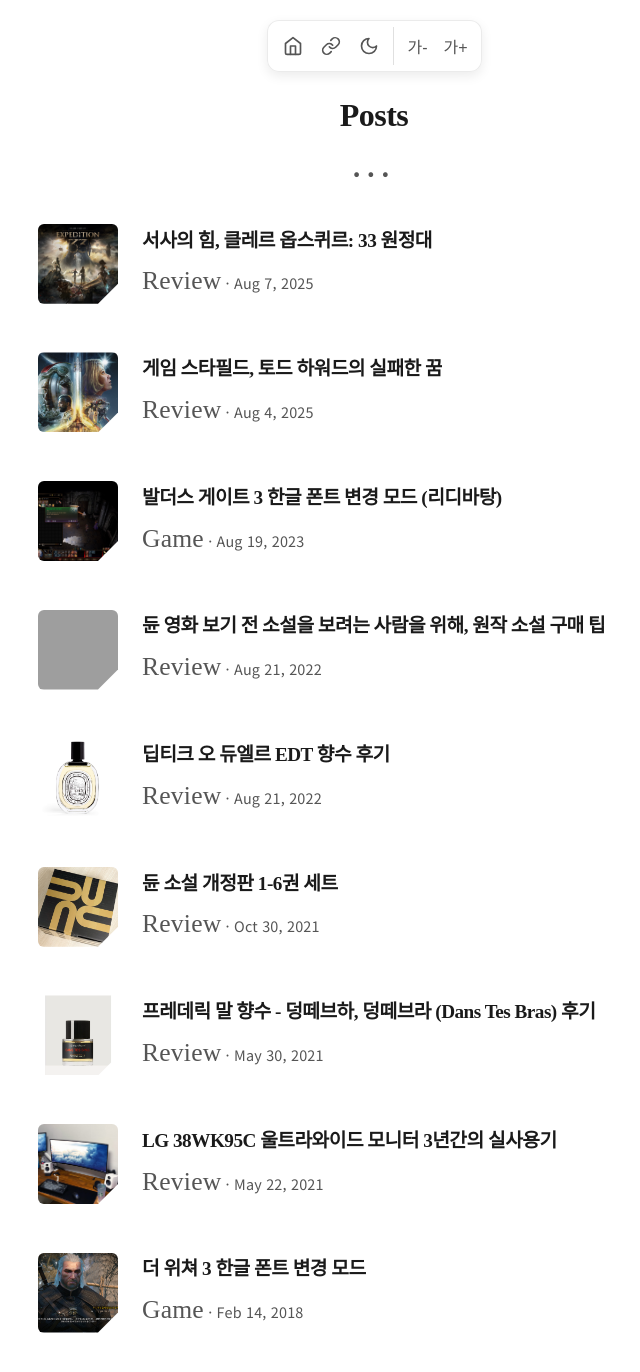
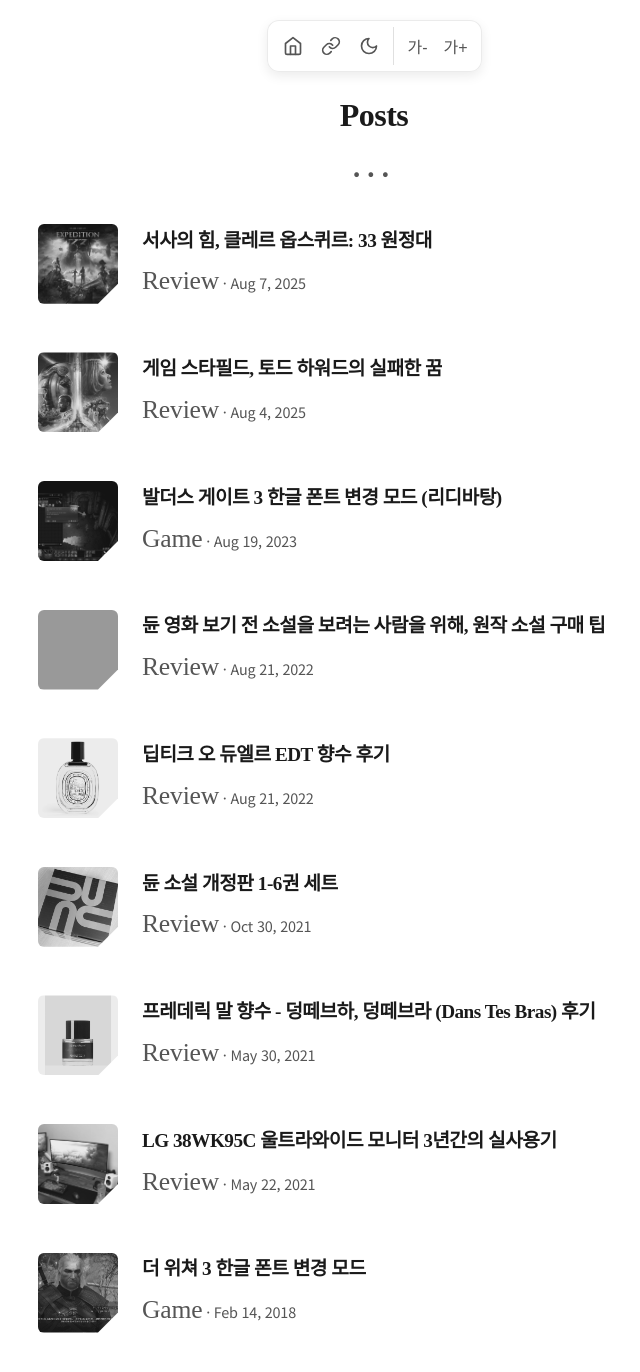
Before and after one commit to Kuax-Meat/blog, a Jekyll site: the page built from index.md, in a window 1280 px wide and 1400 px high. Shown: the top 1372 px of the window, without its empty margins (266-906 px from the left). Built offline with Jekyll 4.4.1, drawn with Linux system fonts in a browser that asks for light colours; some web fonts are replaced; grey boxes are pictures that could not be loaded.

```diff
--- a/_config.yml
+++ b/_config.yml
@@ -7,6 +7,7 @@
 url: "https://blog.kuax.org" # 실제 서비스될 블로그 주소
 timezone: Asia/Seoul
 asset-url: /assets
+livereload: true
 collections:
   posts:
     output: true
--- a/assets/css/style.css
+++ b/assets/css/style.css
@@ -43,7 +43,7 @@
     background-color: var(--bg-color);
     color: var(--text-color);
     line-height: 1.8;
-    letter-spacing: 0.2px;
+    letter-spacing: -0.2px;
     margin: 0;
     padding: 20px 20px;
     transition: background-color 0.3s, color 0.3s;
@@ -61,7 +61,7 @@
     margin-top: 30px;
     padding: 0;
     font-family: var(--category-font);
-    font-weight: 500;
+    font-weight: 400;
     font-size: 2.0rem;
     color: var(--accent-color);
     line-height: -0.3;
@@ -222,6 +222,13 @@
     border-radius: 4px;
     /* 이미지 모서리를 둥글게 처리 */
     clip-path: polygon(0 0, 100% 0, 100% calc(100% - 20px), calc(100% - 20px) 100%, 0 100%);
+    filter: grayscale() contrast(0.85);
+    transition: filter 0.4s ease;
+}
+
+article img:hover {
+    filter: grayscale(0) contrast(1);
+    transition: filter 0.4s ease;
 }
 
 /* --- [추가] 본문 링크 스타일 --- */
@@ -460,6 +467,11 @@
 
 .post-list-item:hover {
     background-color: var(--code-bg-color);
+
+    .post-thumbnail img {
+        filter: grayscale(0) contrast(1);
+        transition: filter 0.4s ease;
+    }
 }
 
 .post-thumbnail {
@@ -476,7 +488,8 @@
     width: 100%;
     height: 100%;
     object-fit: cover;
-    image-rendering: auto;
+    filter: grayscale() contrast(0.85);
+    transition: filter 0.4s ease;
 }
 
 .post-content h2 {
--- a/assets/js/main.js
+++ b/assets/js/main.js
@@ -11,7 +11,7 @@
         let lastScrollTop = 0;
         window.addEventListener('scroll', () => {
             let scrollTop = window.pageYOffset || document.documentElement.scrollTop;
-            if (scrollTop > lastScrollTop && scrollTop > 300) {
+            if (scrollTop > lastScrollTop && scrollTop > 150) {
                 toolbar.classList.add('hidden');
             } else {
                 toolbar.classList.remove('hidden');
```
